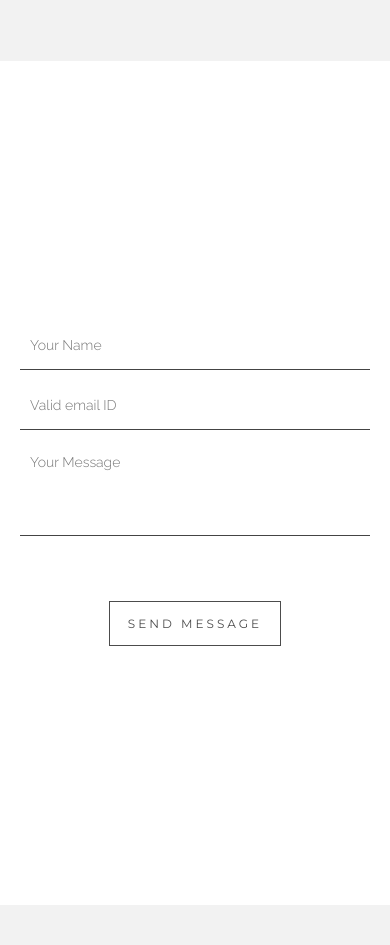
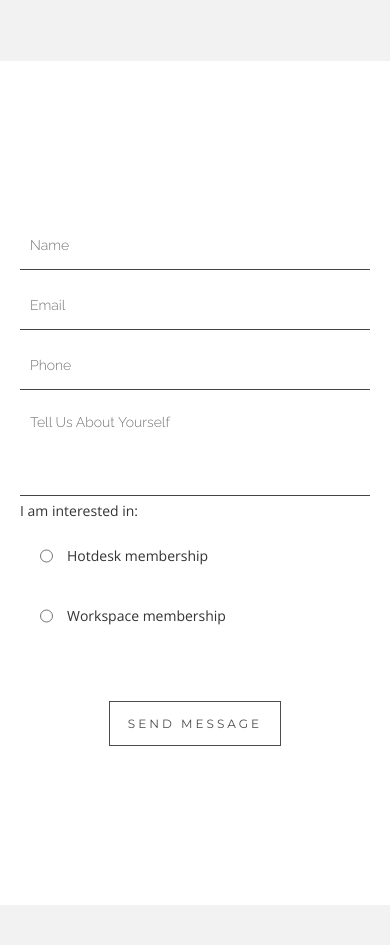
Before and after one commit to theroost/website2, a PHP site: page / in a window 390 px wide. Shown: the part 2806-3751 px from the top of the page. Run offline with PHP 8.4, Linux system fonts and the light colour scheme; grey boxes labelled with a size stand in for pictures from a placeholder-image service; style sheets or scripts are compiled from the project's sources; some libraries are stand-ins or nearby versions.

Commit message:
Begin contact form

```diff
--- a/index.html
+++ b/index.html
@@ -281,34 +281,36 @@
   <section class="about-container">
 
     <div class="row">
-          <article class="col-md-4 fullheight about-content silver-bg text-center">
+          <article class="col-md-4 fullheight about-content silver-bg text-center hidden-sm">
           </article>
-          <article class="col-md-8 about-content fullheight white-bg text-right hidden-sm">
+          <article class="col-md-8 about-content fullheight white-bg">
             <div class="valign">
                 <div id="contact-form-wrap" class="container">
-                          <div class="contact-item pad-common ">
-                            <div class="alert alert-error error " id="fname">
-                              <p>Name must not be empty</p>
-                            </div>
-                            <div class="alert alert-error  error" id="fmail">
-                              <p>Please provide a valid email</p>
-                            </div>
-                             <div class="alert alert-error  error" id="fmsg">
-                               <p>Message should not be empty</p>
-                             </div>
                               <form name="myform" id="contactForm" action="sendcontact.php" enctype="multipart/form-data" method="post">
                                 <article>
-                                  <input type="text" placeholder="Your Name" id="name" name="name" size="100" class="border-form">
+                                  <input type="text" placeholder="Name" id="name" name="name" size="100" class="border-form">
                                 </article>
                                 <article>
-                                   <input type="text" placeholder="Valid email ID" name="email" id="email" size="30" class="border-form">
+                                   <input type="text" placeholder="Email" name="email" id="email" size="30" class="border-form">
                                  </article>
                                  <article>
-                                  <textarea placeholder="Your Message" name="message" cols="40" rows="3" id="msg" class="border-form"></textarea>
+                                    <input type="text" placeholder="Phone" name="phone" class="border-form">
+                                 </article>
+                                 <article>
+                                  <textarea placeholder="Tell Us About Yourself" name="message" cols="40" rows="3" id="msg" class="border-form"></textarea>
+                                </article>
+                                 <article>
+                                    I am interested in:
+                                    <div class="radio">
+                                        <input type="radio"> Hotdesk membership
+                                    </div>
+                                    <div class="radio">
+                                        <input type="radio"> Workspace membership
+                                    </div>
                                   <div class="btn-wrap  text-left">
                                     <button class="btn btn-reflex btn-reflex-dark" id="submit" name="submit" type="submit">Send Message</button>
                                   </div>
-                                </article>
+                                 </article>
                              </form>
                           </div>
                     </div>
--- a/roost/style.css
+++ b/roost/style.css
@@ -10,3 +10,14 @@ h3.gothic {
 .mast-wrap {
     opacity: initial;
 }
+
+#contactForm input[type="radio"] {
+    width: auto;
+    margin: 0 1em 0 0;
+    padding: 0;
+}
+#contactForm .radio {
+    line-height: 50px;
+    text-align: left;
+    clear: both;
+}
```
